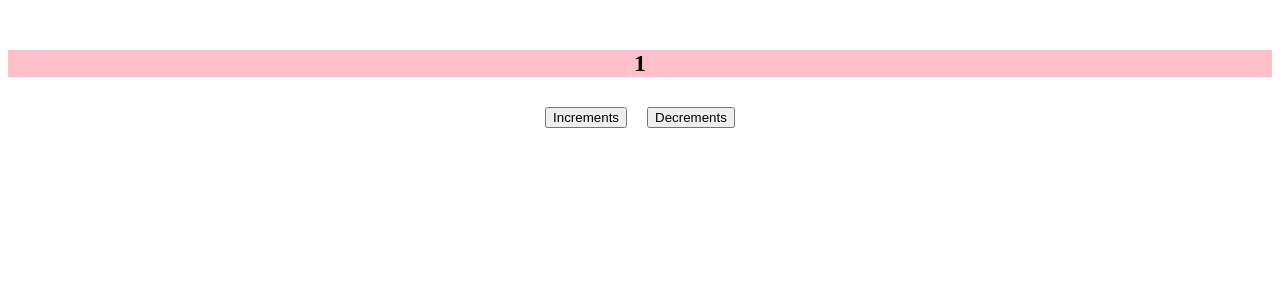
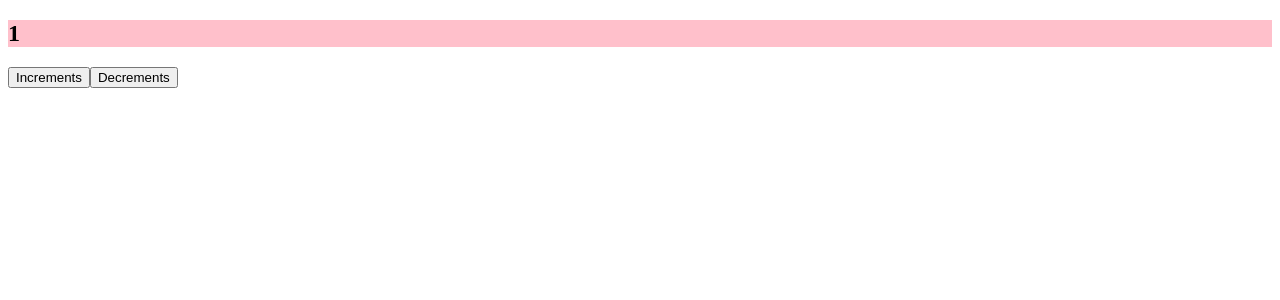
Before and after one commit to omkarp887/React-Fizz-Buzz---React-Project-March-22-Batch, a React app: page / in a window 1280 px wide. Shown: the top 300 px of the page. Built offline with nearby package versions, Linux system fonts and the light colour scheme.

Commit message:
Update App.css

```diff
--- a/src/styles/App.css
+++ b/src/styles/App.css
@@ -17,13 +17,3 @@
     /* If its neither of the above three cases, it will have a class of "normal" */
     background-color: pink;
 }
-
-
-button{
-    margin: 10px;
-}
-
-#counter{
-    text-align: center;
-    margin-top: 50px;
-}
```
